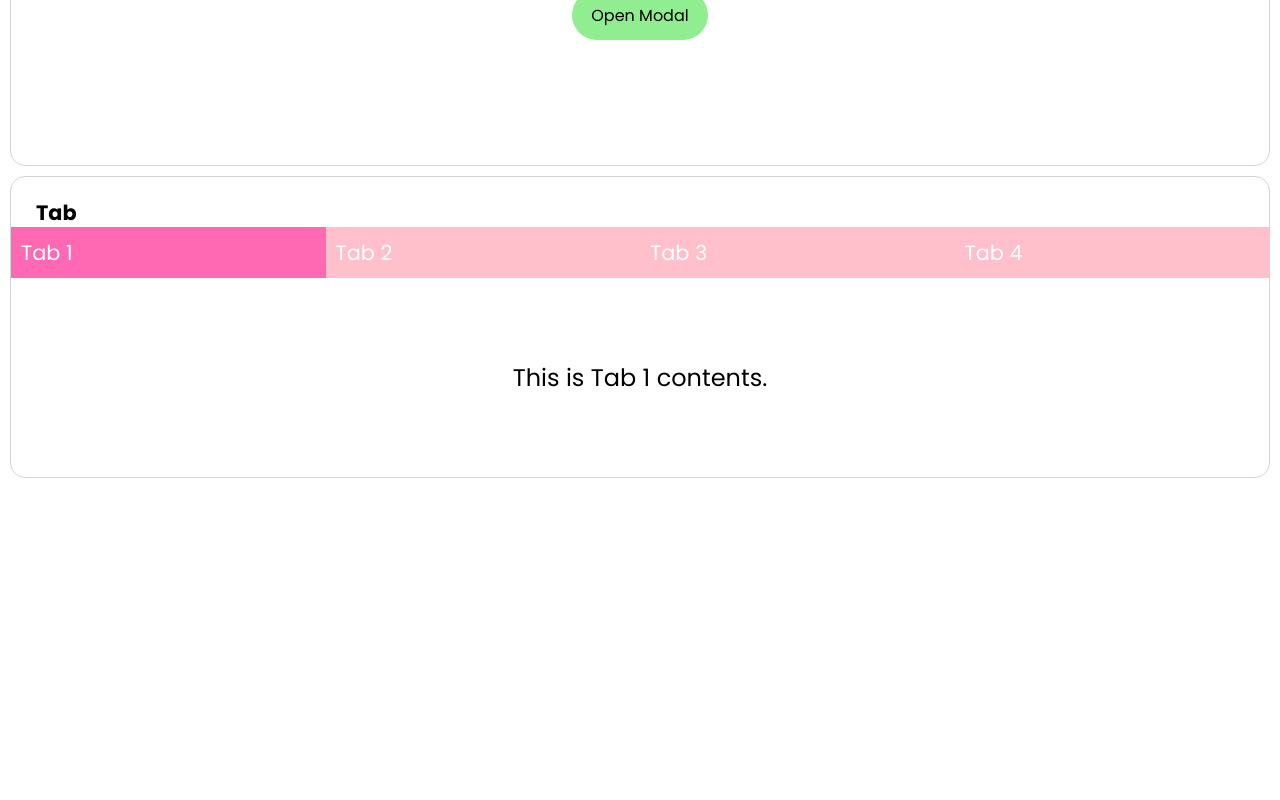
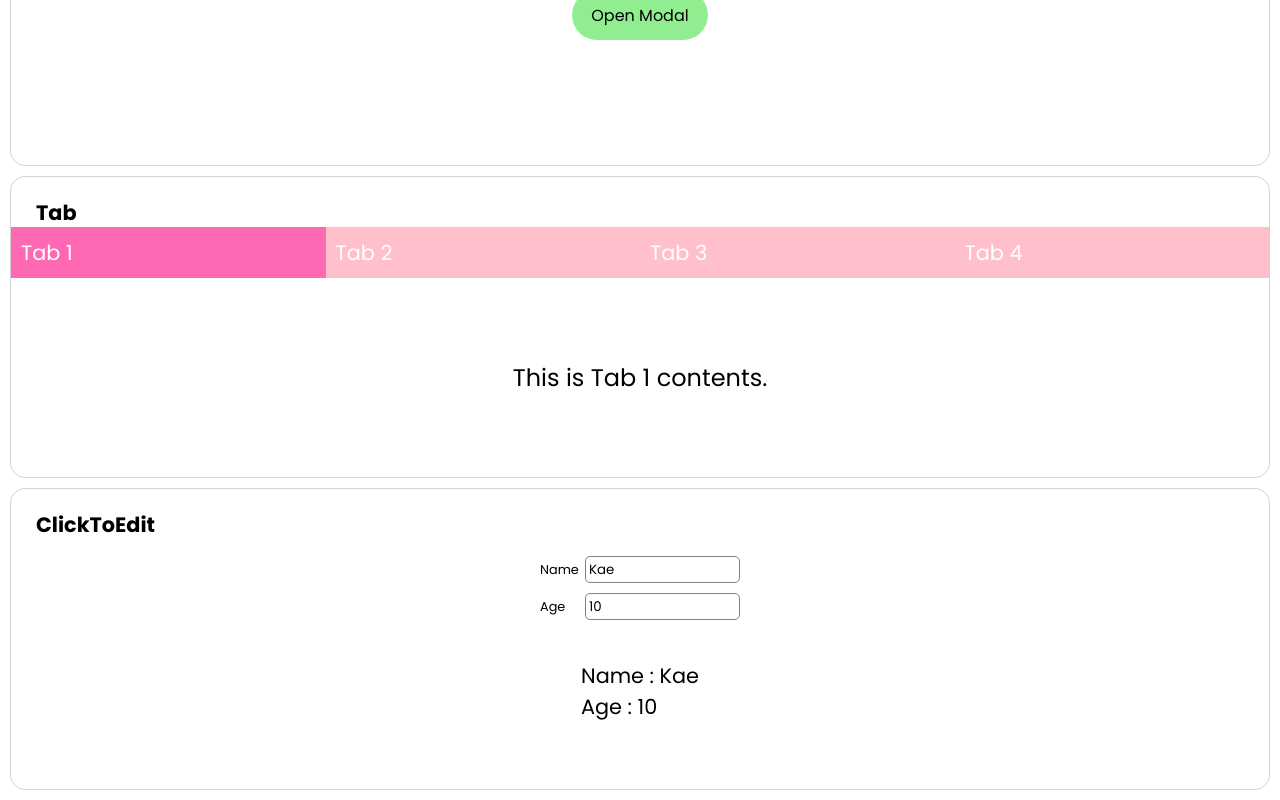
Before and after one commit to kaehehehe/wanted_pre_onboarding, a React (Create React App) app in the folder custom-component/: page / in a window 1280 px wide. Shown: the part 458-1258 px from the top of the page. Before the commit the page ends 946 px from the top, so only its background shows below. Built offline with nearby package versions, Linux system fonts and the light colour scheme.

Commit message:
✨ Add click to edit

```diff
--- a/custom-component/src/App.js
+++ b/custom-component/src/App.js
@@ -2,6 +2,7 @@ import './App.css';
 import Toggle from './component/Toggle';
 import Modal from './component/Modal';
 import Tab from './component/Tab';
+import ClickToEdit from './component/ClickToEdit';
 
 function App() {
   return (
@@ -9,6 +10,7 @@ function App() {
       <Toggle />
       <Modal />
       <Tab />
+      <ClickToEdit />
     </>
   );
 }
--- /dev/null
+++ b/custom-component/src/component/ClickToEdit.js
@@ -0,0 +1,94 @@
+import React, { useRef, useState } from 'react';
+import styled from 'styled-components';
+import { Container } from '../style/container';
+import { Title } from '../style/title';
+
+const ClickToEditContainer = styled(Container)`
+  display: flex;
+  flex-direction: column;
+  justify-content: center;
+  align-items: center;
+`;
+
+const Section = styled.div`
+  margin-bottom: 10px;
+  width: 200px;
+  display: flex;
+  justify-content: space-between;
+  align-items: center;
+
+  label {
+    font-size: 0.8rem;
+  }
+  input {
+    width: 150px;
+    outline: none;
+    border: 1px solid gray;
+    padding-left: 3px;
+    height: 25px;
+    border-radius: 5px;
+  }
+`;
+
+const Text = styled.div`
+  margin-top: 30px;
+  font-size: 1.3rem;
+`;
+
+const ClickToEdit = () => {
+  const [name, setName] = useState('Kae');
+  const [age, setAge] = useState(10);
+  const refName = useRef(null);
+  const refAge = useRef(null);
+
+  const handleInputName = () => {
+    const newName = refName.current.value;
+    if (newName === '') {
+      refName.current.value = name;
+    }
+    setName(refName.current.value);
+  };
+
+  const handleInputAge = () => {
+    const newAge = refAge.current.value;
+    if (newAge === '' || newAge < 0) {
+      refAge.current.value = age;
+    } else {
+      setAge(newAge);
+    }
+  };
+  return (
+    <ClickToEditContainer>
+      <Title>ClickToEdit</Title>
+      <Section>
+        <label htmlFor="name">Name</label>
+        <input
+          type="text"
+          placeholder="Name"
+          id="name"
+          defaultValue={name}
+          ref={refName}
+          onBlur={handleInputName}
+        />
+      </Section>
+      <Section>
+        <label htmlFor="age">Age</label>
+        <input
+          type="number"
+          placeholder="Age"
+          min="0"
+          id="age"
+          defaultValue={age}
+          ref={refAge}
+          onBlur={handleInputAge}
+        />
+      </Section>
+      <Text>
+        Name : {name} <br />
+        Age : {age}
+      </Text>
+    </ClickToEditContainer>
+  );
+};
+
+export default ClickToEdit;
```
